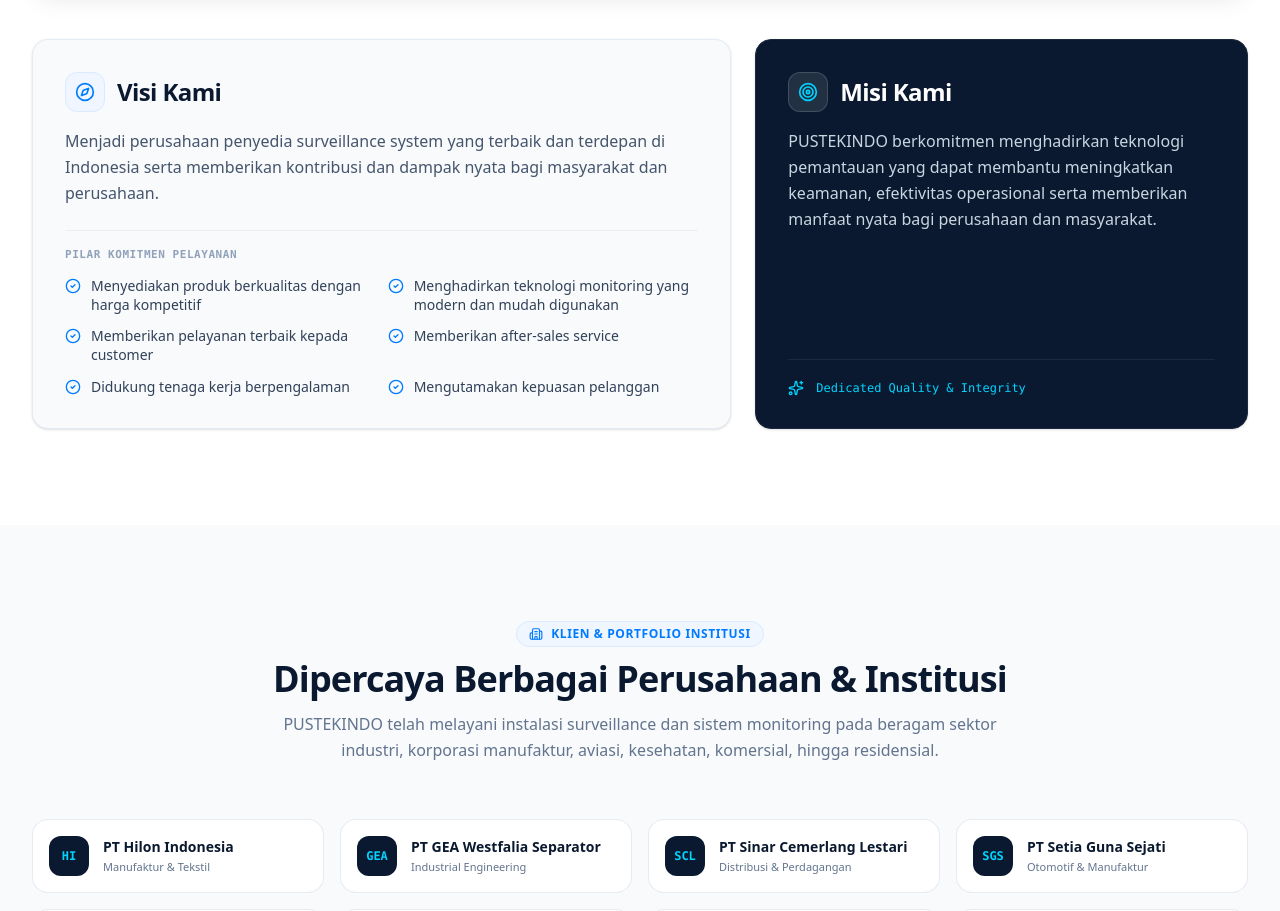
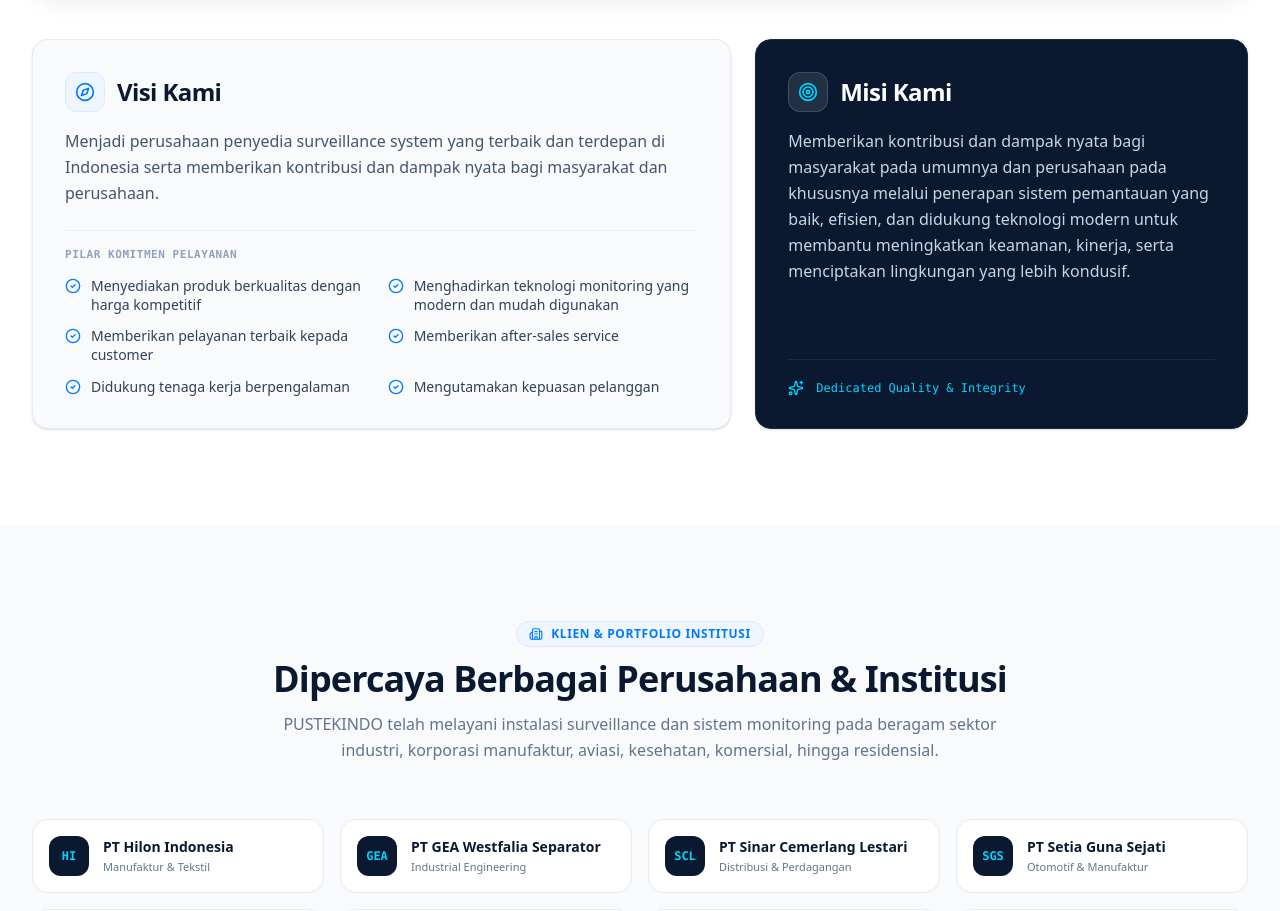
Before and after one commit to Diyan21/pustekindo_technology_solution, a React (Vite) app: page / in a window 1280 px wide. Shown: the part 7460-8371 px from the top of the page. Built offline with nearby package versions, Linux system fonts and the light colour scheme.

Commit message:
Add files via upload

```diff
--- a/src/data/companyData.ts
+++ b/src/data/companyData.ts
@@ -427,7 +427,7 @@
 
 export const MISSION_DATA = {
   title: 'Misi Kami',
-  statement: 'PUSTEKINDO berkomitmen menghadirkan teknologi pemantauan yang dapat membantu meningkatkan keamanan, efektivitas operasional serta memberikan manfaat nyata bagi perusahaan dan masyarakat.'
+  statement: 'Memberikan kontribusi dan dampak nyata bagi masyarakat pada umumnya dan perusahaan pada khususnya melalui penerapan sistem pemantauan yang baik, efisien, dan didukung teknologi modern untuk membantu meningkatkan keamanan, kinerja, serta menciptakan lingkungan yang lebih kondusif.'
 };
 
 export const CLIENT_LIST: ClientItem[] = [
```
